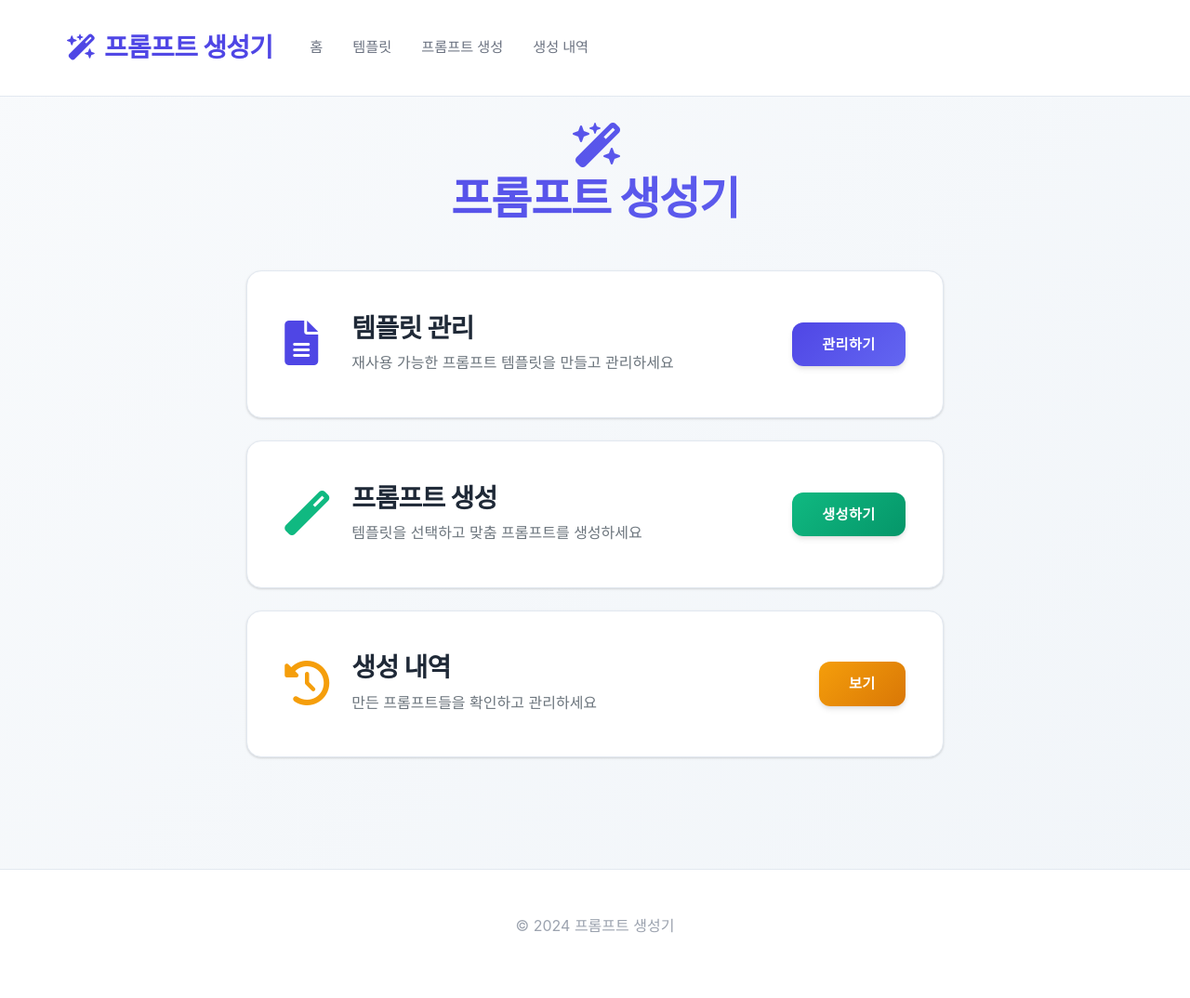
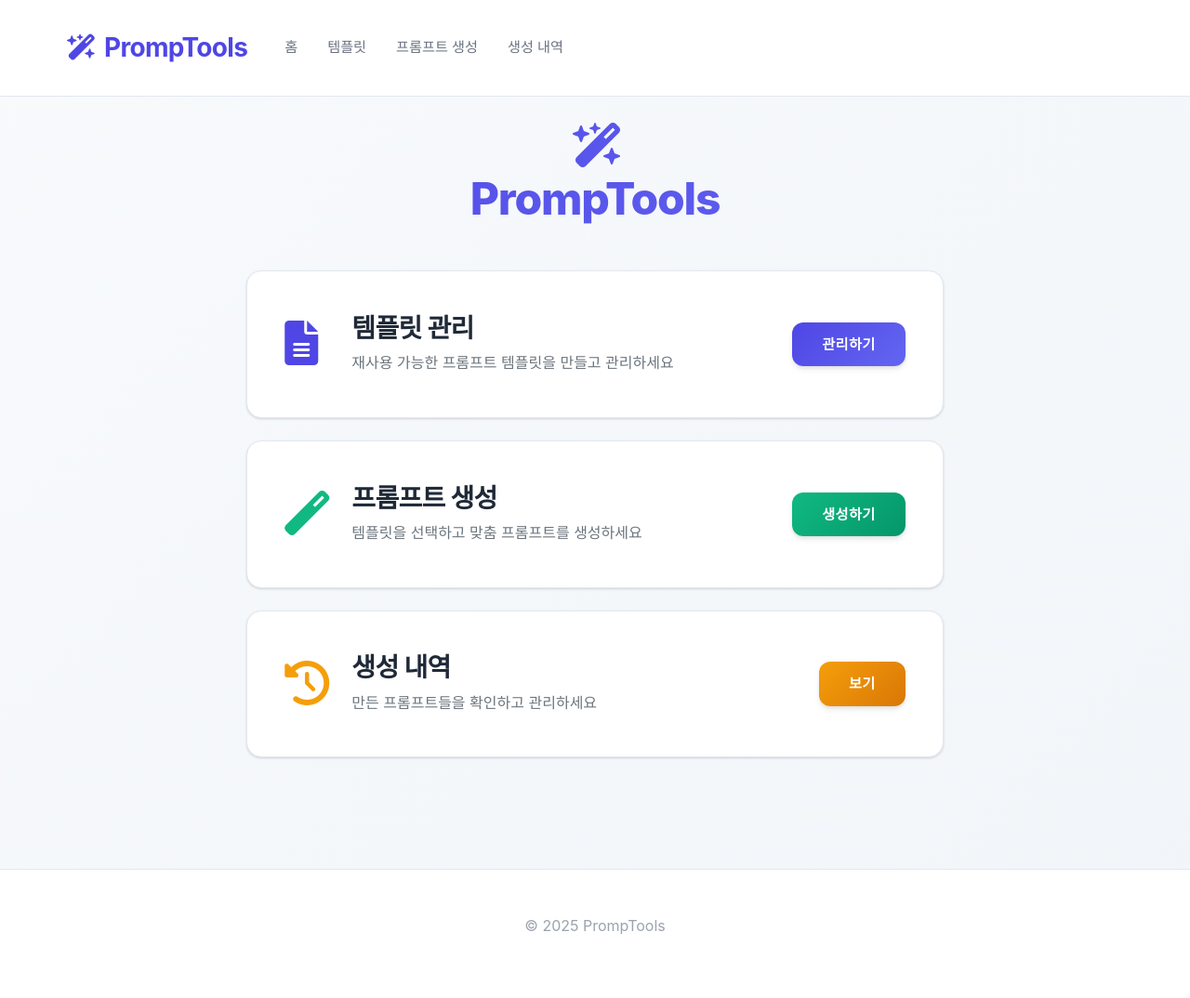
Before and after one commit to 5win/Prompt-generator, a FastAPI app: page / in a window 1280 px wide. Shown: the whole page at 93% size. Run offline with FastAPI, Linux system fonts and the light colour scheme.

Commit message:
style: 애플리케이션 title 변경

```diff
--- a/templates/base.html
+++ b/templates/base.html
@@ -14,7 +14,7 @@
         <div class="d-flex align-items-center gap-4">
             <a class="navbar-brand" href="/">
                 <i class="fas fa-wand-magic-sparkles"></i>
-                    프롬프트 생성기
+                PrompTools
             </a>
             <ul class="navbar-nav">
                 <li><a class="nav-link" href="/">홈</a></li>
@@ -34,7 +34,7 @@
 
 <footer>
     <div class="container">
-            <p>&copy; 2024 프롬프트 생성기</p>
+        <p>&copy; 2025 PrompTools</p>
     </div>
 </footer>
 
--- a/templates/index.html
+++ b/templates/index.html
@@ -1,13 +1,13 @@
 {% extends "base.html" %}
 
-{% block title %}프롬프트 생성기{% endblock %}
+{% block title %}PrompTools{% endblock %}
 
 {% block content %}
 <div class="text-center mb-5">
     <h1 class="display-4 mb-4">
         <i class="fas fa-wand-magic-sparkles" style="color: var(--primary-color);"></i>
         <br>
-        프롬프트 생성기
+        PrompTools
     </h1>
 </div>
 
```
Lines whose indentation alone changed are shown as unchanged.
